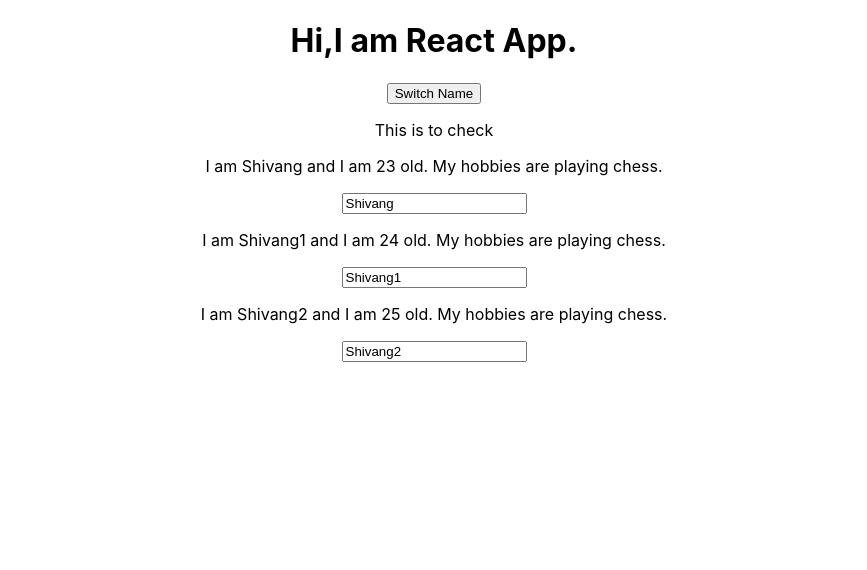
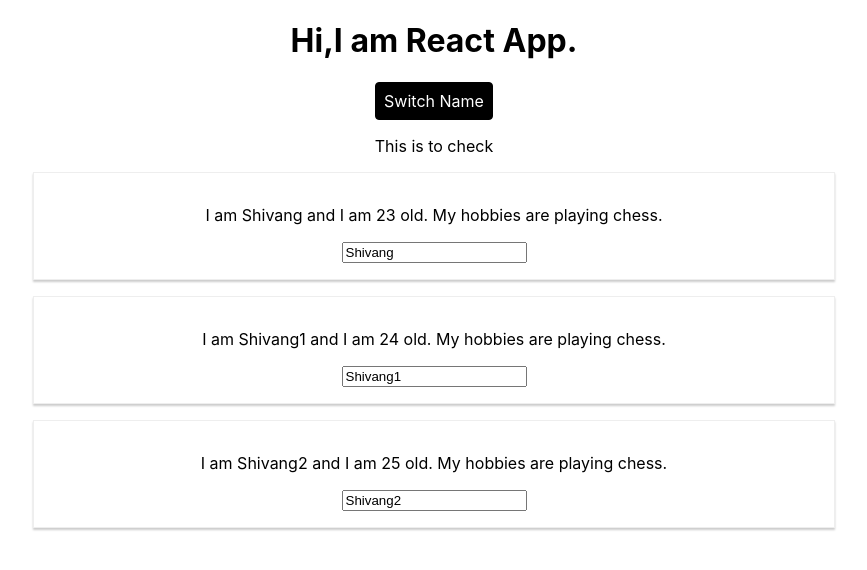
Before and after one commit to lucifer-art/practiceReact, a React (Create React App) app: page / in a window 1280 px wide. Shown: the top 570 px of the page, without its empty margins (206-1073 px from the left). Built offline with nearby package versions, Linux system fonts and the light colour scheme.

Commit message:
added stylesheet and inline style

```diff
--- a/src/App.js
+++ b/src/App.js
@@ -35,12 +35,21 @@
     })
   }
   render() {
+    const style = {
+      backgroundColor: '#000',
+      font:'inherit',
+      border: '1px solid #000',
+      padding:'8px',
+      borderRadius: '4px',
+      color:'#fff',
+      cursor:'pointer'
+    }
     return (
       <div className="App">
         <h1>
           Hi,I am React App.
           </h1>
-        <button onClick={() => this.changeNameHandler('Shiv!!!!')}>Switch Name</button>
+        <button style={style} onClick={() => this.changeNameHandler('Shiv!!!!')}>Switch Name</button>
         <p>This is to check</p>
         {
           this.state.persons.map(person => {
--- /dev/null
+++ b/src/Person/Person.css
@@ -0,0 +1,8 @@
+.Person{
+    width:60%;
+    margin: 16px auto;
+    border: 1px solid #eee;
+    box-shadow: 0 2px 2px #ccc;
+    padding: 16px;
+    text-align: center;
+}
--- a/src/Person/Person.js
+++ b/src/Person/Person.js
@@ -1,7 +1,8 @@
 import React from 'react';
+import './Person.css';
 const person = (props) => {
     return (
-        <div>
+        <div className="Person">
             <p onClick={props.changeNameHandler}>I am {props.name} and I am {props.age} old. {props.children}</p>
             <input type="text" onChange={props.changed} value={props.name}></input>
         </div>
```
Also changed, not shown: 1 other file (tests, documents, lock files or other folders).
